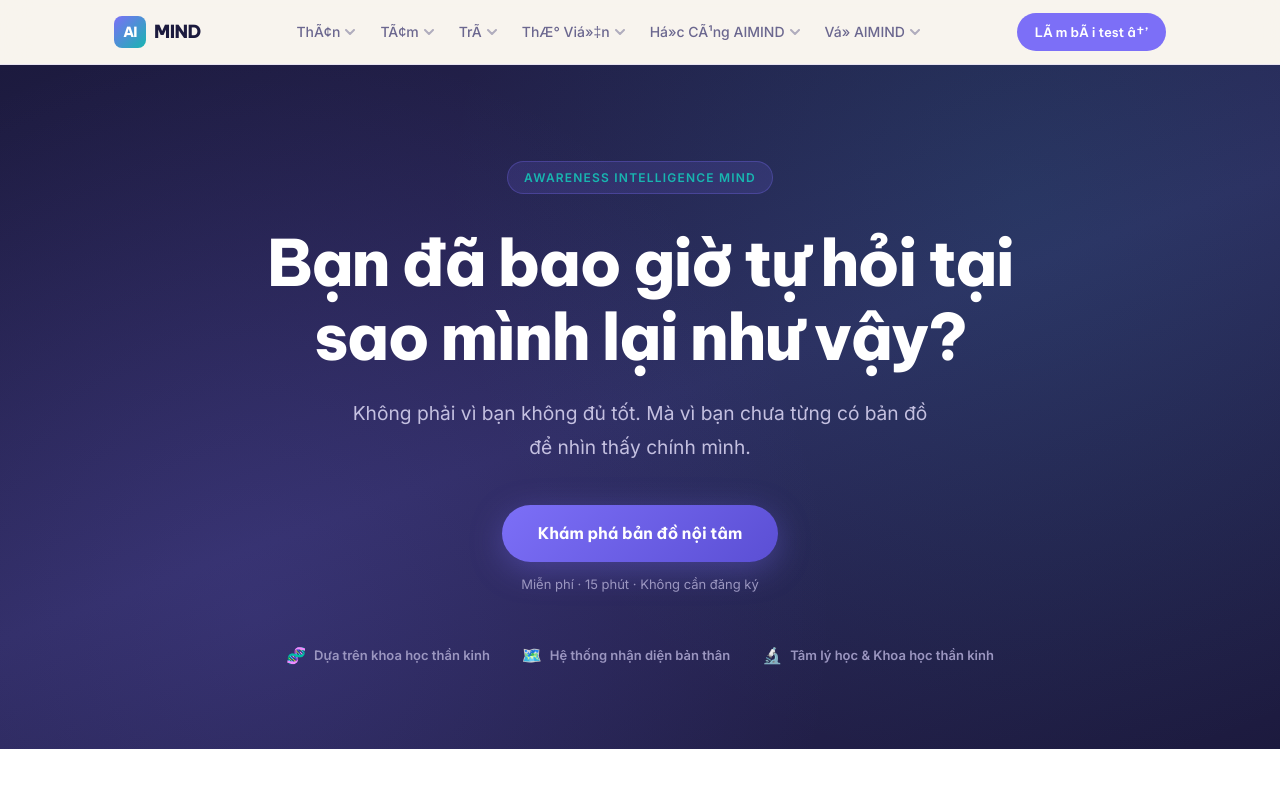
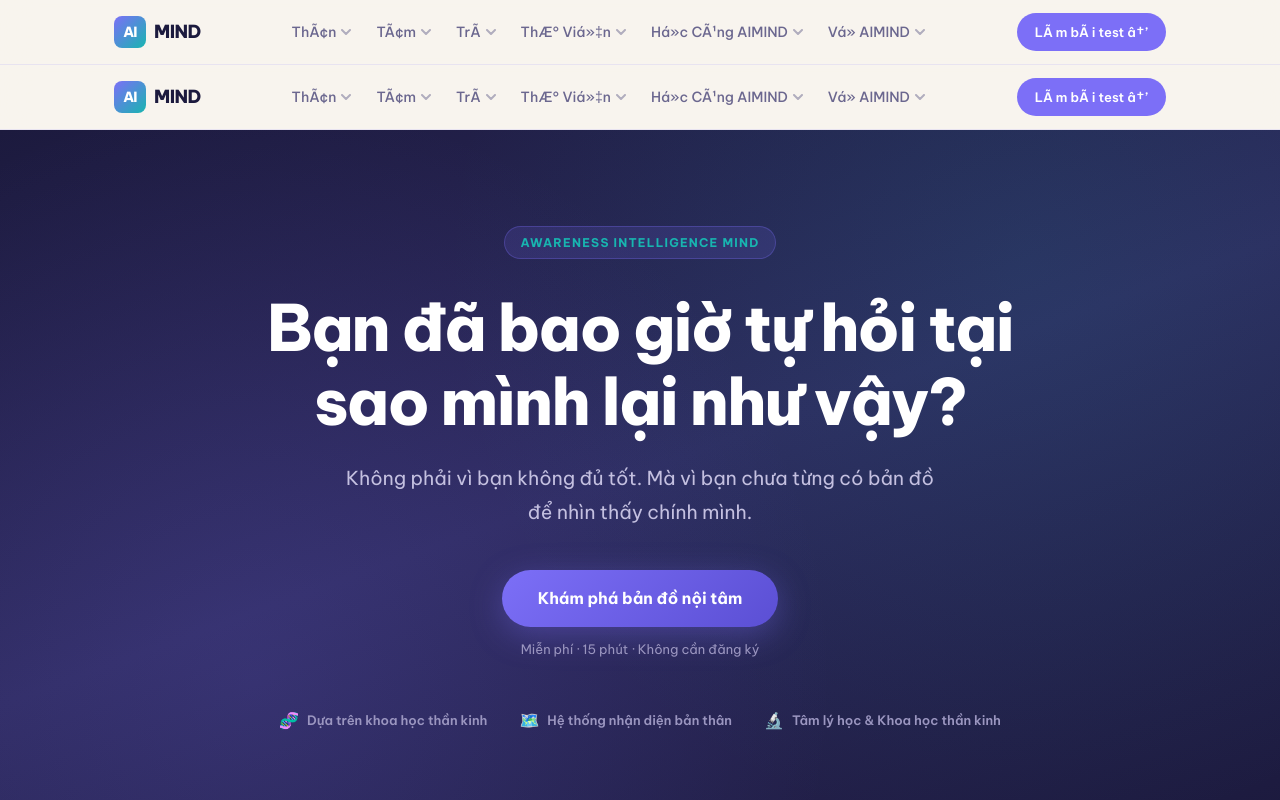
Before and after one commit to hangdt369-sys/aimind-website, a Next.js app: page / in a window 1280 px wide. Shown: the top 800 px of the page. Built offline with nearby package versions, Linux system fonts and the light colour scheme.

Commit message:
fix: re-push with correct UTF-8 encoding - src/app/layout.tsx

```diff
--- a/src/app/layout.tsx
+++ b/src/app/layout.tsx
@@ -1,5 +1,7 @@
 import type { Metadata } from "next";
 import "./globals.css";
+import Navbar from "@/components/shared/Navbar";
+import Footer from "@/components/shared/Footer";
 
 export const metadata: Metadata = {
   title: "AIMIND — Nhìn thấy mình rõ hơn. Sống tự do hơn.",
@@ -24,8 +26,7 @@ export const metadata: Metadata = {
   twitter: {
     card: "summary_large_image",
     title: "AIMIND — Awareness Intelligence Mind",
-    description:
-      "Nền tảng khám phá bản thân dành cho người Việt. Hiểu mình. Sống tự do.",
+    description: "Nền tảng khám phá bản thân dành cho người Việt. Hiểu mình. Sống tự do.",
   },
   robots: { index: true, follow: true },
 };
@@ -39,13 +40,22 @@ export default function RootLayout({
     <html lang="vi" className="h-full">
       <head>
         <link rel="preconnect" href="https://fonts.googleapis.com" />
+        <link rel="preconnect" href="https://fonts.gstatic.com" crossOrigin="anonymous" />
         <link
-          rel="preconnect"
-          href="https://fonts.gstatic.com"
-          crossOrigin="anonymous"
+          href="https://fonts.googleapis.com/css2?family=Be+Vietnam+Pro:ital,wght@0,300;0,400;0,500;0,600;0,700;0,800;0,900;1,400&display=swap"
+          rel="stylesheet"
         />
       </head>
-      <body className="min-h-full flex flex-col antialiased">{children}</body>
+      <body
+        className="min-h-full flex flex-col antialiased"
+        style={{ fontFamily: "'Be Vietnam Pro', sans-serif", margin: 0, padding: 0 }}
+      >
+        <Navbar />
+        <div style={{ flex: 1, display: "flex", flexDirection: "column" }}>
+          {children}
+        </div>
+        <Footer />
+      </body>
     </html>
   );
 }
```
